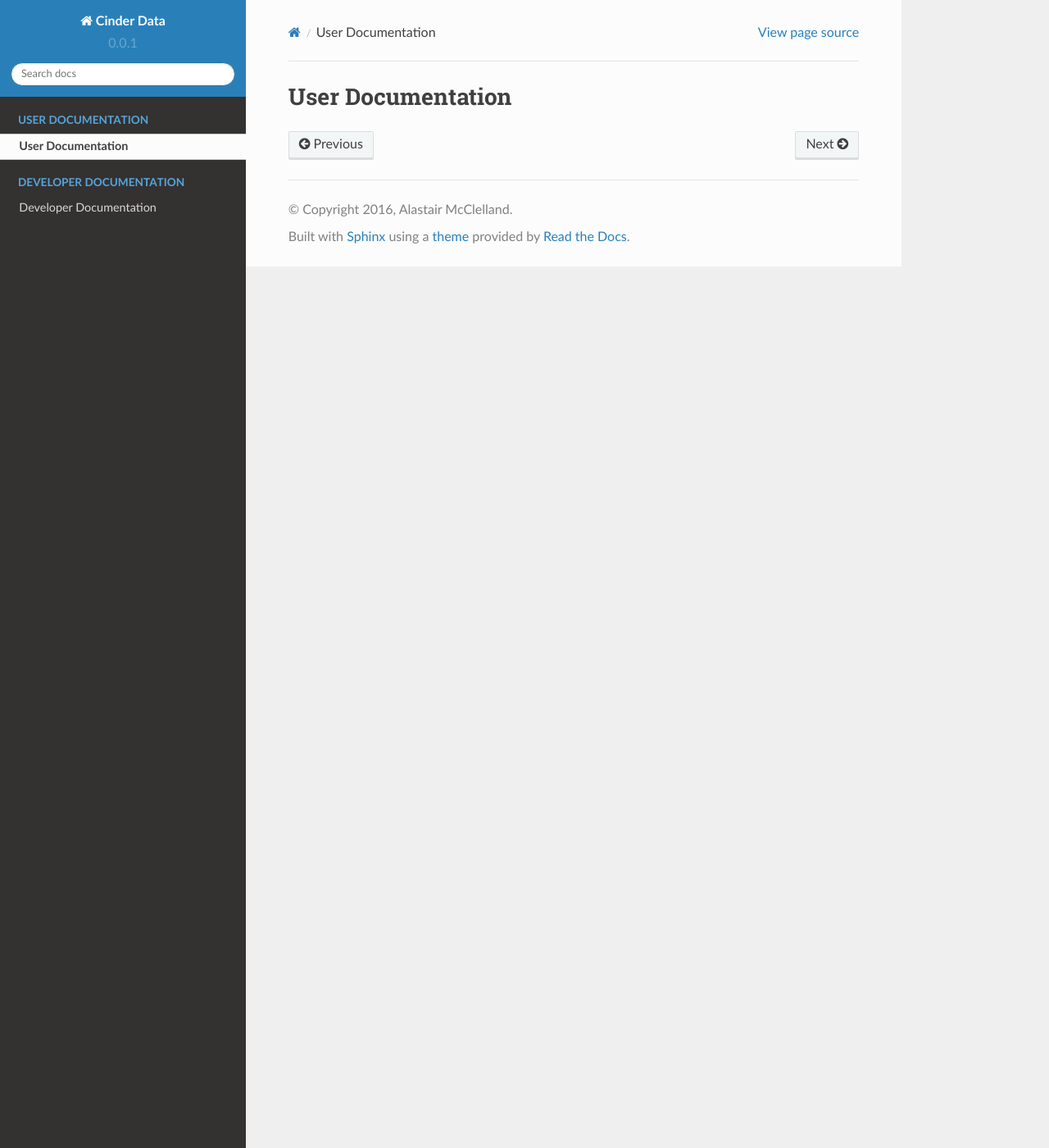
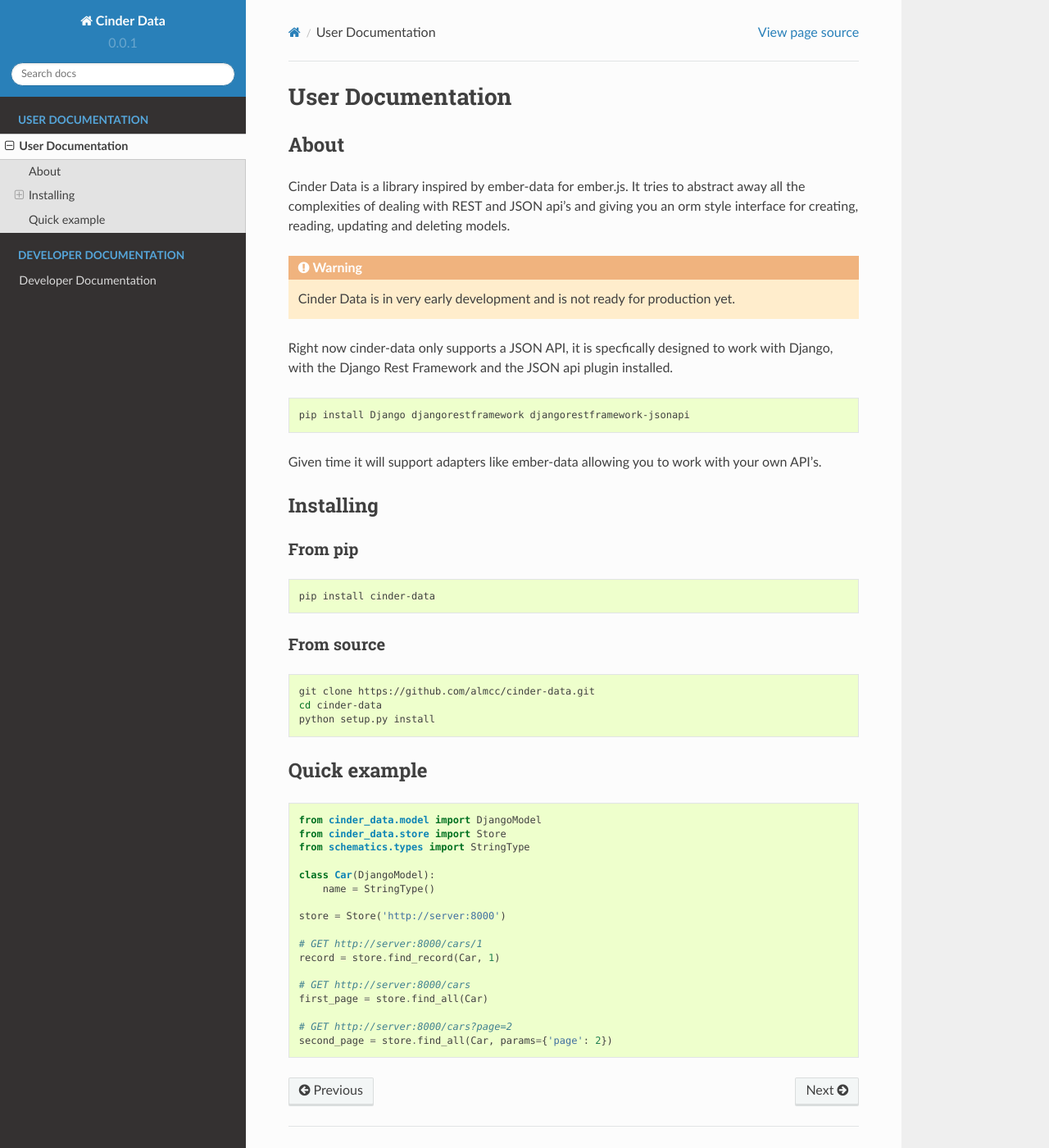
Before and after one commit to almcc/cinder-data, a Sphinx documentation site: the page built from docs/user/index.rst, in a window 1280 px wide and 1400 px high. Shown: the whole window at 82% size. Built offline with Sphinx 7.4.7 and the Read the Docs theme 2.0.0, drawn with Linux system fonts in a browser that asks for light colours; pages that are not in the unit, such as notebooks, are missing from menus.

Commit message:
Added a start to the developer and user documentation

```diff
--- a/docs/user/index.rst
+++ b/docs/user/index.rst
@@ -1,2 +1,64 @@
 User Documentation
 ==================
+
+About
+-----
+
+Cinder Data is a library inspired by ember-data for ember.js. It tries to abstract
+away all the complexities of dealing with REST and JSON api's and giving you an
+orm style interface for creating, reading, updating and deleting models.
+
+.. warning:: Cinder Data is in very early development and is not ready for production yet.
+
+Right now cinder-data only supports a JSON API, it is specfically designed to work
+with Django, with the Django Rest Framework and the JSON api plugin installed.
+
+.. code-block:: bash
+
+  pip install Django djangorestframework djangorestframework-jsonapi
+
+Given time it will support adapters like ember-data allowing you to work with
+your own API's.
+
+Installing
+----------
+
+From pip
+~~~~~~~~
+
+.. code-block:: bash
+
+  pip install cinder-data
+
+From source
+~~~~~~~~~~~
+
+.. code-block:: bash
+
+  git clone https://github.com/almcc/cinder-data.git
+  cd cinder-data
+  python setup.py install
+
+Quick example
+-------------
+
+
+.. code-block:: python
+
+  from cinder_data.model import DjangoModel
+  from cinder_data.store import Store
+  from schematics.types import StringType
+
+  class Car(DjangoModel):
+      name = StringType()
+
+  store = Store('http://server:8000')
+
+  # GET http://server:8000/cars/1
+  record = store.find_record(Car, 1)
+
+  # GET http://server:8000/cars
+  first_page = store.find_all(Car)
+
+  # GET http://server:8000/cars?page=2
+  second_page = store.find_all(Car, params={'page': 2})
```
Also changed, not shown: docs/developer/index.rst (+37 -0 lines).
